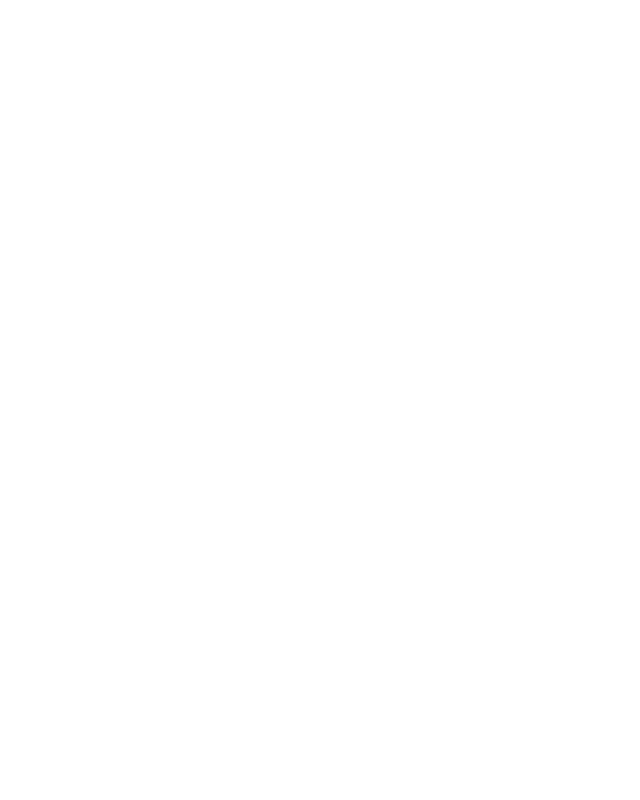
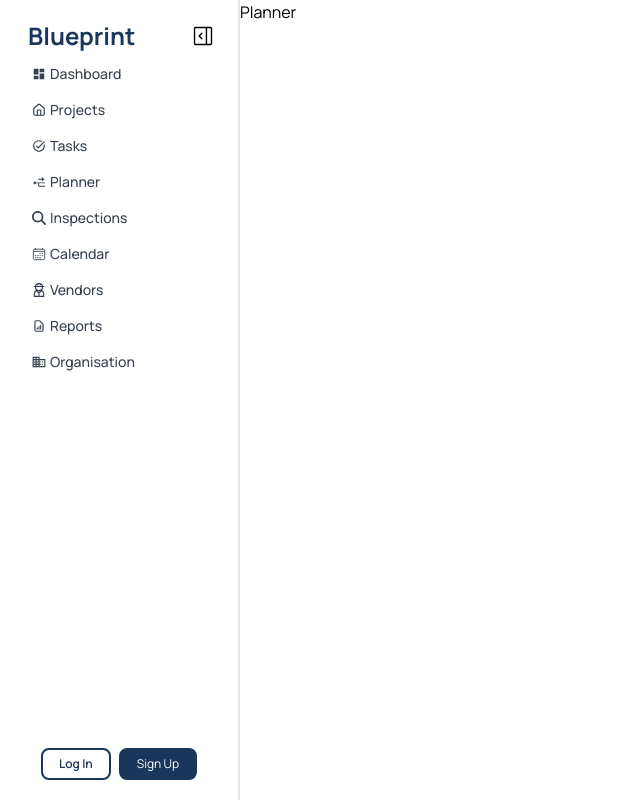
Before and after one commit to BronsonChaker/blueprint-web, a React (Vite) app: page /planner in a window 1280 px wide. Before the commit this address had no page. Shown: the whole page, without its empty margins (0-640 px from the left). Built offline with nearby package versions, Linux system fonts and the light colour scheme.

Commit message:
Tasks and Planner routes added, no ui or functionality for both as of yet

```diff
--- a/src/App.jsx
+++ b/src/App.jsx
@@ -10,7 +10,9 @@
         <Link to="/register">Register</Link>
         <Link to="/login">Login</Link>
         <Link to="/forgotpassword">Forgot Password</Link>
-        <Link to="/Projects">Projects</Link>
+        <Link to="/projects">Projects</Link>
+        <Link to="/tasks">Projects</Link>
+        <Link to="/planner">Planner</Link>
         <Link to="/inspections">Inspections</Link>
         <Link to="/calendar">Inspections</Link>
         <Link to="/vendors">Vendors</Link>
--- a/src/components/Navbar/Navbar.jsx
+++ b/src/components/Navbar/Navbar.jsx
@@ -13,6 +13,8 @@
 import UserDropdown from "../User/UserDropdown ";
 import { IoCalendarOutline } from "react-icons/io5";
 import { GoSidebarExpand } from "react-icons/go";
+import { MdTaskAlt } from "react-icons/md";
+import { AiOutlineNodeExpand } from "react-icons/ai";
 import { useState } from "react";
 
 export default function Navbar() {
@@ -45,6 +47,12 @@
             icon={<MdDashboard />}
           />
           <NavbarItem name="Projects" route="projects" icon={<LuHouse />} />
+          <NavbarItem name="Tasks" route="tasks" icon={<MdTaskAlt />} />
+          <NavbarItem
+            name="Planner"
+            route="planner"
+            icon={<AiOutlineNodeExpand />}
+          />
           <NavbarItem
             name="Inspections"
             route="inspections"
@@ -54,11 +62,6 @@
             name="Calendar"
             route="calendar"
             icon={<IoCalendarOutline />}
-          />
-          <NavbarItem
-            name="Checklist"
-            route="checklist"
-            icon={<GoChecklist />}
           />
           <NavbarItem name="Vendors" route="vendors" icon={<GrUserWorker />} />
           <NavbarItem
--- a/src/main.jsx
+++ b/src/main.jsx
@@ -22,6 +22,8 @@
 import Profile from "./pages/Profile.jsx";
 import Settings from "./pages/Settings.jsx";
 import Support from "./pages/Support.jsx";
+import Tasks from "./pages/Tasks.jsx";
+import Planner from "./pages/Planner.jsx";
 
 createRoot(document.getElementById("root")).render(
   <StrictMode>
@@ -42,6 +44,14 @@
           <Route
             path="/projects"
             element={<LayoutDefault children={<Projects />} />}
+          />
+          <Route
+            path="/tasks"
+            element={<LayoutDefault children={<Tasks />} />}
+          />
+          <Route
+            path="/planner"
+            element={<LayoutDefault children={<Planner />} />}
           />
           <Route
             path="/inspections"
--- /dev/null
+++ b/src/pages/Planner.jsx
@@ -0,0 +1,7 @@
+export default function Planner() {
+  return (
+    <div>
+      <h1>Planner</h1>
+    </div>
+  );
+}
--- /dev/null
+++ b/src/pages/Tasks.jsx
@@ -0,0 +1,7 @@
+export default function Tasks() {
+  return (
+    <div>
+      <h1>Tasks</h1>
+    </div>
+  );
+}
```
